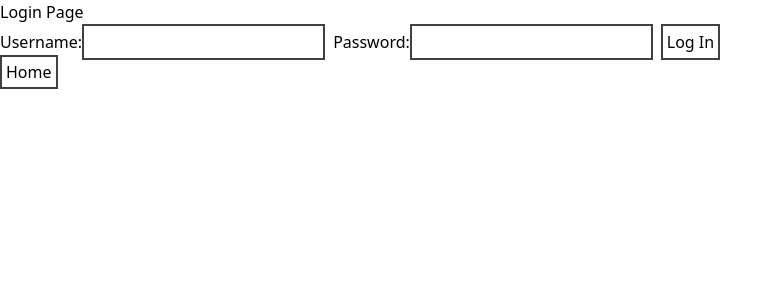
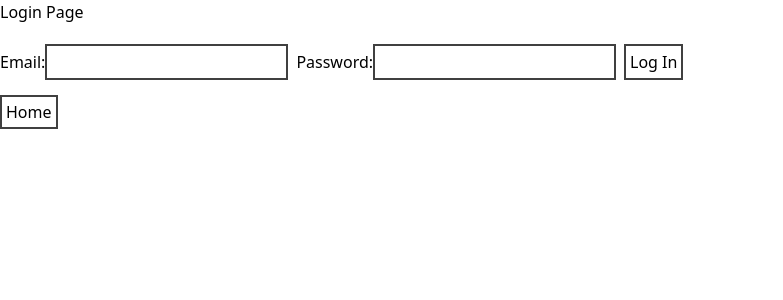
Before and after one commit to joshmcmullin/1099easy_v2, a Next.js app in the folder client/: page /login in a window 1280 px wide. Shown: the top 300 px of the page, without its empty margins (0-783 px from the left). Built offline with nearby package versions, Linux system fonts and the light colour scheme.

Commit message:
Add dashboard page. Create beginning functionality of login page. Query database and check for match email and password when login is attempted. Improve error handling client side through axios.

```diff
--- a/client/pages/dashboard.tsx
+++ b/client/pages/dashboard.tsx
@@ -0,0 +1,9 @@
+import React from 'react';
+
+export default function dashboard() {
+    return (
+        <div>
+            <h1>Welcome to your dashboard.</h1>
+        </div>
+    )
+}
--- a/client/pages/index.tsx
+++ b/client/pages/index.tsx
@@ -6,7 +6,7 @@ function index() {
     <div>
       <div>Login using the button below!</div>
       <div className="my-5"><Link href="/login" className="link-style p-2 border-2 border-neutral-700">Login</Link></div>
-      <div>Don't have an account yet? Sign up below!</div>
+      <div>Sign up below!</div>
       <div className="my-5"><Link href="/signup" className="link-style p-2 border-2 border-neutral-700">Signup</Link></div>
     </div>
   )
--- a/client/pages/login.tsx
+++ b/client/pages/login.tsx
@@ -1,20 +1,65 @@
-import React from 'react';
+import React, { useState, ChangeEvent, FormEvent } from 'react';
 import Link from 'next/link';
+import axios from 'axios';
+import { useRouter } from 'next/router';
 
-const Login: React.FC = () => {
+export default function Login() {
+    const router = useRouter();
+    const [formData, setFormData] = useState({
+        email: '',
+        password: ''
+    });
+
+    const handleChange = (e: ChangeEvent<HTMLInputElement>) => {
+        setFormData({ ...formData, [e.target.name]: e.target.value});
+    };
+
+    const handleSubmit = async (e: FormEvent<HTMLFormElement>) => {
+        e.preventDefault();
+        if (formData.email === '') {
+            console.error("Email cannot be left blank!");
+            alert("Email cannot be left blank!");
+            return;
+        }
+        if (formData.password === '') {
+            console.log("Password cannot be left blank!");
+            alert("Password cannot be left blank!");
+            return;
+        }
+        try {
+            const response = await axios.post('http://localhost:8080/api/login', formData);
+            console.log('Server Response:', response.data);
+            router.push('/dashboard');
+        } catch (error) {
+            if (axios.isAxiosError(error) && error.response) {
+                console.error("Error sending data:", error.response.data);
+                if (error.response.status === 404) {
+                    alert("Account not found");
+                } else {
+                    alert("Login failed: " + error.response.data.error);
+                }
+            } else {
+                alert("An error occurred. Please try again later.");
+                console.error('Error:', error);
+            }
+        }
+    };
+
     return (
         <div>
             <h1>Login Page</h1>
-            <form>
-                <label htmlFor="username">Username:</label>
-                <input type="text" id="username" name="username" required className="p-1 mr-2 border-2 border-neutral-700"/>
-                <label htmlFor="password">Password:</label>
-                <input type="password" id="password" name="password" required className="p-1 mr-2 border-2 border-neutral-700"/>
+            <form className="my-5" onSubmit={handleSubmit}>
+                <label>
+                    Email:
+                    <input type="email" name="email" value={formData.email} onChange={handleChange} className="p-1 mr-2 border-2 border-neutral-700"/>
+                </label>
+                <label>
+                    Password:
+                    <input type="password" name="password" value={formData.password} onChange={handleChange} className="p-1 mr-2 border-2 border-neutral-700"/>
+                </label>
                 <button type="submit" className="p-1 border-2 border-neutral-700">Log In</button>
             </form>
             <Link href="/" className="link-style p-1 border-2 border-neutral-700">Home</Link>
         </div>
     )
 }
-
-export default Login;
--- a/client/pages/signup.tsx
+++ b/client/pages/signup.tsx
@@ -18,6 +18,16 @@ export default function Home() {
         if (formData.password !== formData.confirmPassword) {
             console.error("passwords do not match");
             alert("Passwords do not match");
+            return;
+        }
+        if (formData.email === '') {
+            console.error("Email cannot be left blank!");
+            alert("Email cannot be left blank!");
+            return;
+        }
+        if (formData.password === '') {
+            console.log("Password cannot be left blank!");
+            alert("Password cannot be left blank!");
             return;
         }
         try {
```
Also changed, not shown: 1 other file (tests, documents, lock files or other folders).
